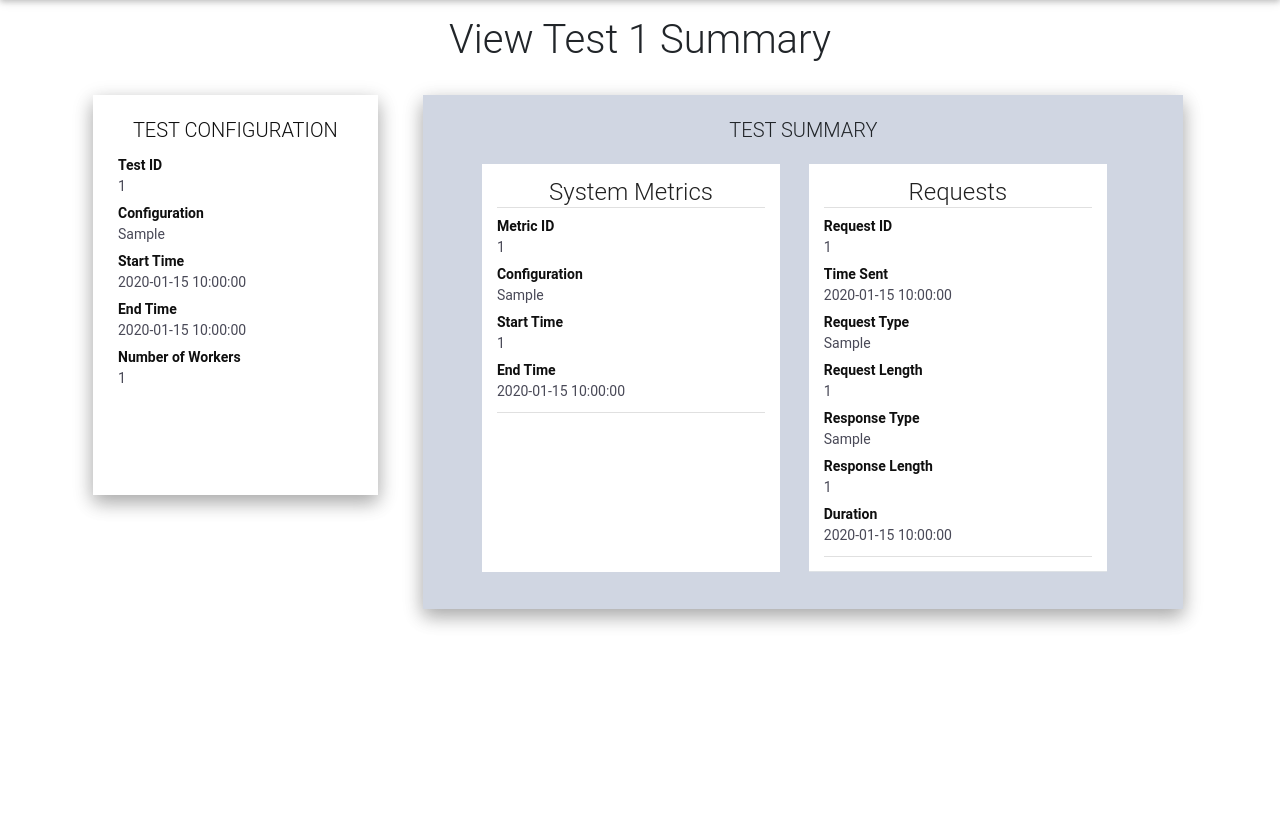
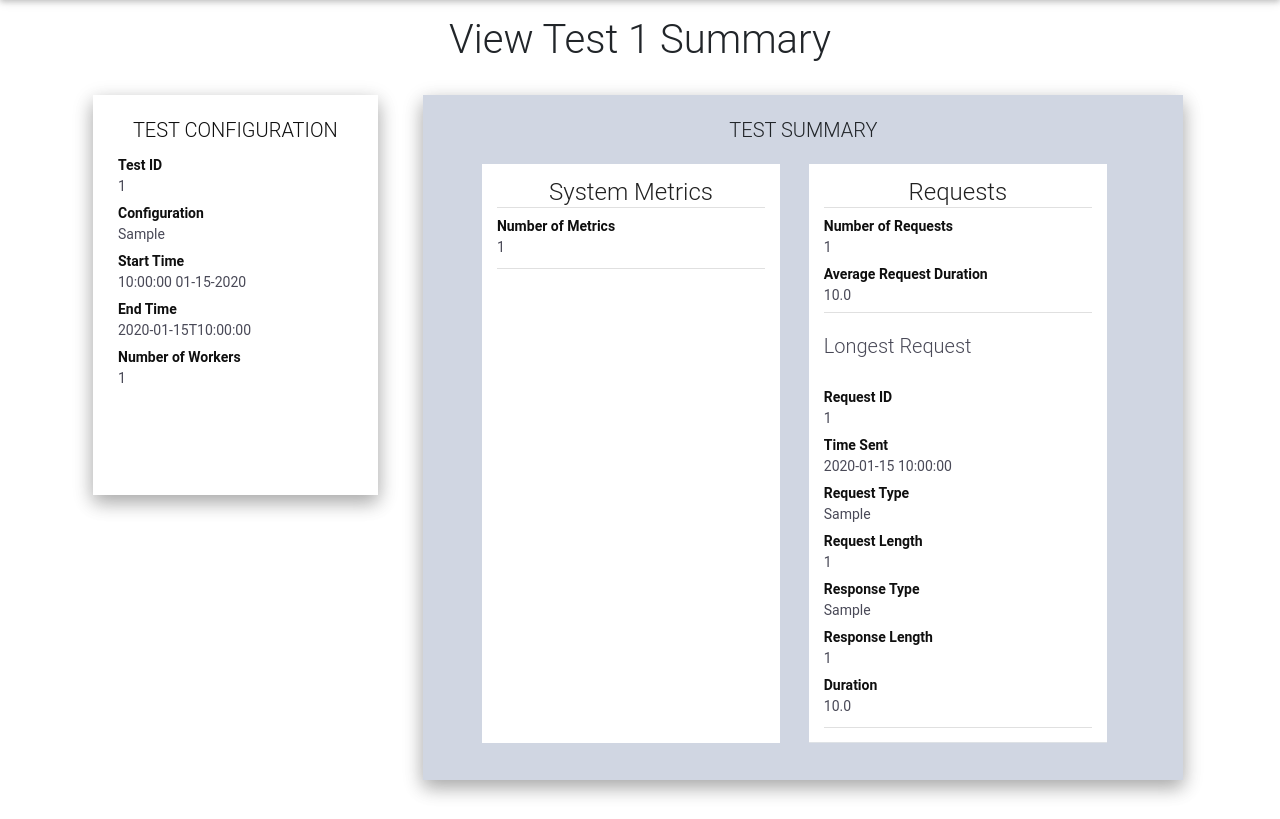
Before and after one commit to carlklier/Nile_IoT, a Flask app: page /tests/1/ in a window 1280 px wide. Shown: the part 56-875 px from the top of the page. Before the commit the page ends 683 px from the top, so only its background shows below. Run offline with Flask 2, Linux system fonts and the light colour scheme; tables that the repository leaves empty hold one stand-in row (values such as "Sample post"); some libraries are stand-ins or nearby versions.

Commit message:
Added sorting of test list, test selection by ID, and updated summary

```diff
--- a/loadtest_webservice/app/models.py
+++ b/loadtest_webservice/app/models.py
@@ -40,7 +40,7 @@ class Request(db.Model):
     request_length = db.Column(db.Integer)
     response_type = db.Column(db.String())
     response_length = db.Column(db.Integer)
-    duration = db.Column(db.TIMESTAMP)
+    duration = db.Column(db.Float)
 
     def __init__(self, **kwargs):
         super().__init__(**kwargs)
@@ -71,7 +71,7 @@ class SystemMetric(db.Model):
     test_id = db.Column(db.Integer)
     time = db.Column(db.TIMESTAMP)
     metric_type = db.Column(db.String())
-    metric_value = db.Column(db.BigInteger)
+    metric_value = db.Column(db.Float)
 
     def __init__(self, **kwargs):
         super().__init__(**kwargs)
--- a/loadtest_webservice/app/static/css/style.css
+++ b/loadtest_webservice/app/static/css/style.css
@@ -52,7 +52,9 @@ table {
 }
 
 .selected {
-    background-color: rgb(145, 147, 175) !important;
+    background-color: rgb(145, 147, 175);
+
+    font-weight: 600 !important;
 }
 
 .arrow-btn {
@@ -63,9 +65,9 @@ table {
     cursor: pointer; /* Mouse pointer on hover */
     height: 45px;
     margin-left: 5%;
-  }
+}
 
-  .btn-middle {
+.btn-middle {
     border: none; /* Remove borders */
     color: white; /* White text */
     padding: 0px 20px; /* Some padding */
@@ -74,10 +76,20 @@ table {
     width:250px;
     margin-left: 5%;
     vertical-align: top;
-  }
+}
 
-  .btn-center {
+.btn-center {
     margin:0 auto;
     margin-top:2%;
     width:600px
-  }
+}
+
+.drop-pair {
+    display: flex;
+    flex-direction: row;
+}
+.drop-lead {
+    padding-top:2%;
+    margin-left:5%;
+    margin-right:2%
+}
--- a/loadtest_webservice/app/templates/base.html
+++ b/loadtest_webservice/app/templates/base.html
@@ -7,14 +7,21 @@
 
     <!-- Static CSS -->
     <link rel="stylesheet" type="text/css" href="{{ url_for('static', filename='css/style.css') }}"/>
+    <!-- Static JS -->
+    <!-- <script src="{{url_for('static', filename='script.js')}}"></script> -->
     <!-- Bootstrap core CSS -->
     <link rel="stylesheet" href="https://stackpath.bootstrapcdn.com/bootstrap/4.3.1/css/bootstrap.min.css" integrity="sha384-ggOyR0iXCbMQv3Xipma34MD+dH/1fQ784/j6cY/iJTQUOhcWr7x9JvoRxT2MZw1T" crossorigin="anonymous">
+
     <!-- Bootstrap Icons -->
     <link rel="stylesheet" href="https://stackpath.bootstrapcdn.com/font-awesome/4.7.0/css/font-awesome.min.css" integrity="sha384-wvfXpqpZZVQGK6TAh5PVlGOfQNHSoD2xbE+QkPxCAFlNEevoEH3Sl0sibVcOQVnN" crossorigin="anonymous">
     <!-- Material Design Bootstrap -->
     <link rel="stylesheet" href="{{ url_for('static', filename='css/mdb.min.css') }}">
-    <!-- JQuery Script -->
-    <script src="https://code.jquery.com/jquery-3.4.1.js" integrity="sha256-WpOohJOqMqqyKL9FccASB9O0KwACQJpFTUBLTYOVvVU=" crossorigin="anonymous"></script>
+    <!-- jQuery Library -->
+    <script src="https://ajax.googleapis.com/ajax/libs/jquery/3.4.1/jquery.min.js"></script>
+    <!-- Bootstrap and Popper JavaScript -->
+    <script src="https://cdnjs.cloudflare.com/ajax/libs/popper.js/1.11.0/umd/popper.min.js"></script>
+    <script src="https://maxcdn.bootstrapcdn.com/bootstrap/4.3.1/js/bootstrap.min.js"></script>
+
     <title>Document</title>
     {% block head %}{% endblock %}
 </head>
--- a/loadtest_webservice/app/templates/summary.html
+++ b/loadtest_webservice/app/templates/summary.html
@@ -35,41 +35,42 @@
                     <div class="box_section col-lg-5 text-dark">
                         <div>
                             <h4 class="text-center border-bottom border-light">System Metrics</h4>
-                            {% for metric in metrics %}
                             <div class="border-bottom border-light main-text">
-                                <div class="dark-text">Metric ID</div>
-                                <div id="met{{metric.test_id}}" class="text-group">{{ metric.id }}</div>
-                                <div class="dark-text">Configuration</div>
-                                <div class="text-group">{{ metric.metric_type }}</div>
-                                <div class="dark-text">Start Time</div>
-                                <div class="text-group">{{ metric.metric_value }}</div>
-                                <div class="dark-text">End Time</div>
-                                <div class="text-group">{{ metric.time }}</div>
+                                <div class="dark-text">Number of Metrics</div>
+                                <div id="met1" class="text-group">{{ num_met }}</div>
                             </div>
-                            {% endfor %}
                         </div>
                     </div>
                     <div class="box_section border-bottom col-lg-5 text-dark">
                         <div>
                             <h4 class="text-center border-bottom border-light">Requests</h4>
-                            {% for request in requests %}
                             <div class="border-bottom border-light main-text">
+                                <div  class="dark-text">Number of Requests</div>
+                                <div id="req{{request.test_id}}" class="text-group">{{ num_req }}</div>
+                                <div class="dark-text">Average Request Duration</div>
+                                <div class="text-group border-bottom border-light ">{{ req_avg }}</div>
+
+                                <br/>
+                                <h5>Longest Request</h5>
+                                <br/>
+                                <div>
                                     <div  class="dark-text">Request ID</div>
-                                <div id="req{{request.test_id}}" class="text-group">{{ request.id }}</div>
+                                    <div id="req{{request.test_id}}" class="text-group">{{ longest.id }}</div>
                                     <div class="dark-text">Time Sent</div>
-                                <div class="text-group">{{ request.time_sent }}</div>
+                                    <div class="text-group">{{ longest.time_sent }}</div>
                                     <div class="dark-text">Request Type</div>
-                                <div class="text-group">{{ request.request_type }}</div>
+                                    <div class="text-group">{{ longest.request_type }}</div>
                                     <div class="dark-text">Request Length</div>
-                                <div class="text-group">{{ request.request_length }}</div>
+                                    <div class="text-group">{{ longest.request_length }}</div>
                                     <div class="dark-text">Response Type</div>
-                                <div class="text-group">{{ request.response_type }}</div>
+                                    <div class="text-group">{{ longest.response_type }}</div>
                                     <div class="dark-text">Response Length</div>
-                                <div class="text-group">{{ request.response_length }}</div>
+                                    <div class="text-group">{{ longest.response_length }}</div>
                                     <div class="dark-text">Duration</div>
-                                <div class="text-group">{{ request.duration }}</div>
+                                    <div class="text-group">{{ longest.duration }}</div>
                                 </div>
-                            {% endfor %}
+
+                            </div>
                         </div>
                     </div>
                 </div>
--- a/loadtest_webservice/migrations/env.py
+++ b/loadtest_webservice/migrations/env.py
@@ -23,8 +23,8 @@ logger = logging.getLogger('alembic.env')
 # target_metadata = mymodel.Base.metadata
 from flask import current_app
 config.set_main_option(
-    'sqlalchemy.url', current_app.config.get(
-        'SQLALCHEMY_DATABASE_URI').replace('%', '%%'))
+    'sqlalchemy.url',
+    str(current_app.extensions['migrate'].db.engine.url).replace('%', '%%'))
 target_metadata = current_app.extensions['migrate'].db.metadata
 
 # other values from the config, defined by the needs of env.py,
--- a/loadtest_webservice/webservice.py
+++ b/loadtest_webservice/webservice.py
@@ -11,6 +11,7 @@ from datetime import datetime
 from app import app, db
 from app.models import Test, Request, SystemMetric, TestSchema, RequestSchema, SystemMetricSchema
 from flask import Flask, jsonify, render_template, url_for, request, redirect, Response
+from livereload import Server
 
 
 # TODO: Keep track of test ID of currently running test
@@ -28,20 +29,49 @@ def landing():
 @app.route("/tests/")
 def view_tests():
     tests = Test.query.all()
-    #for test in tests:
-    #    test.start = datetime.fromtimestamp(test.start).strftime('%Y-%m-%d %H:%M:%S')
-    return render_template('index.html', tests=tests)
+    if len(tests) > 0:
+        output = []
+        for test in tests:
+            test_schema = TestSchema()
+            test_json = test_schema.dump(test)
+            test_json['start'] = test.start.strftime('%H:%M:%S %m-%d-%Y')
+            output.append(test_json)
+
+    return render_template('index.html', tests=output)
 
 @app.route("/tests/<test_id>/")
 def view_test_id(test_id):
+
+    # Get test
     test = Test.query.get(test_id)
+    test_schema = TestSchema()
+    test_json = test_schema.dump(test)
+    test_json['start'] = test.start.strftime('%H:%M:%S %m-%d-%Y')
+
+    # Get request summary
+    # Loop adds up durations to get the average, and keeps track
+    # of the current longest request duration
     requests = Request.query.filter(Request.test_id == test_id).all()
+    if len(requests) > 0:
+        avg_duration = 0
+        longest = requests[0]
+        for request in requests:
+            avg_duration += request.duration
+            longest = longest if longest.duration > request.duration else request
+            request_schema = RequestSchema()
+            request_json = request_schema.dump(request)
+            request_json['time_sent']= request.time_sent.strftime('%H:%M:%S %m-%d-%Y')
+        avg_duration /= len(requests)
+
+    # Get metric summary
     metrics = SystemMetric.query.filter(SystemMetric.test_id == test_id).all()
 
     return render_template('summary.html',
-                            test=test,
-                            requests=requests,
-                            metrics = metrics)
+                            test=test_json,
+                            num_req = len(requests),
+                            req_avg = avg_duration,
+                            longest=longest,
+                            num_met = len(metrics))
 @app.route("/graphs/")
 def view_graphs():
     tests = Test.query.all()
@@ -58,12 +88,11 @@ def tests():
     data = request.get_json()
     test_config = data['config']
     test_start = data['start']
-    test_end = data['end']
     test_workers = data['workers']
     new_test = Test(
             config=test_config,
             start=test_start,
-            end=test_end,
+            end=datetime.min,
             workers=test_workers)
 
     print(str(new_test.serialize()))
@@ -215,4 +244,6 @@ def shutdown():
     app.shutdown()
 
 if __name__ == "__main__":
+    # server = Server(app.wsgi_app)
+    # server.serve(port=5000)
     app.run(host='0.0.0.0', debug=True)
```
Also changed, not shown: loadtest_webservice/app/static/script.js (added, +63 -0 lines), loadtest_webservice/app/templates/index.html (+98 -26 lines), 2 other files. Lines whose indentation alone changed are shown as unchanged.
